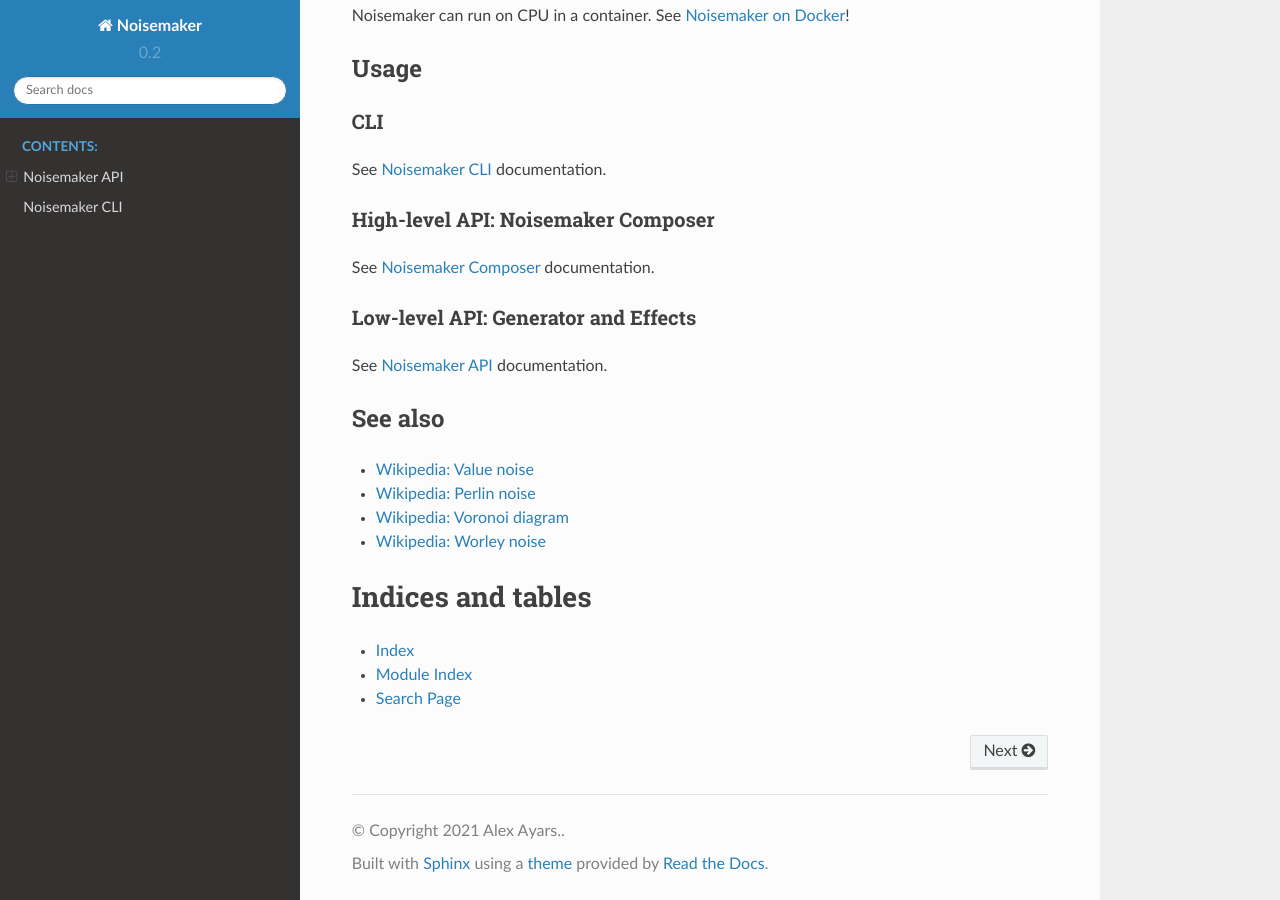
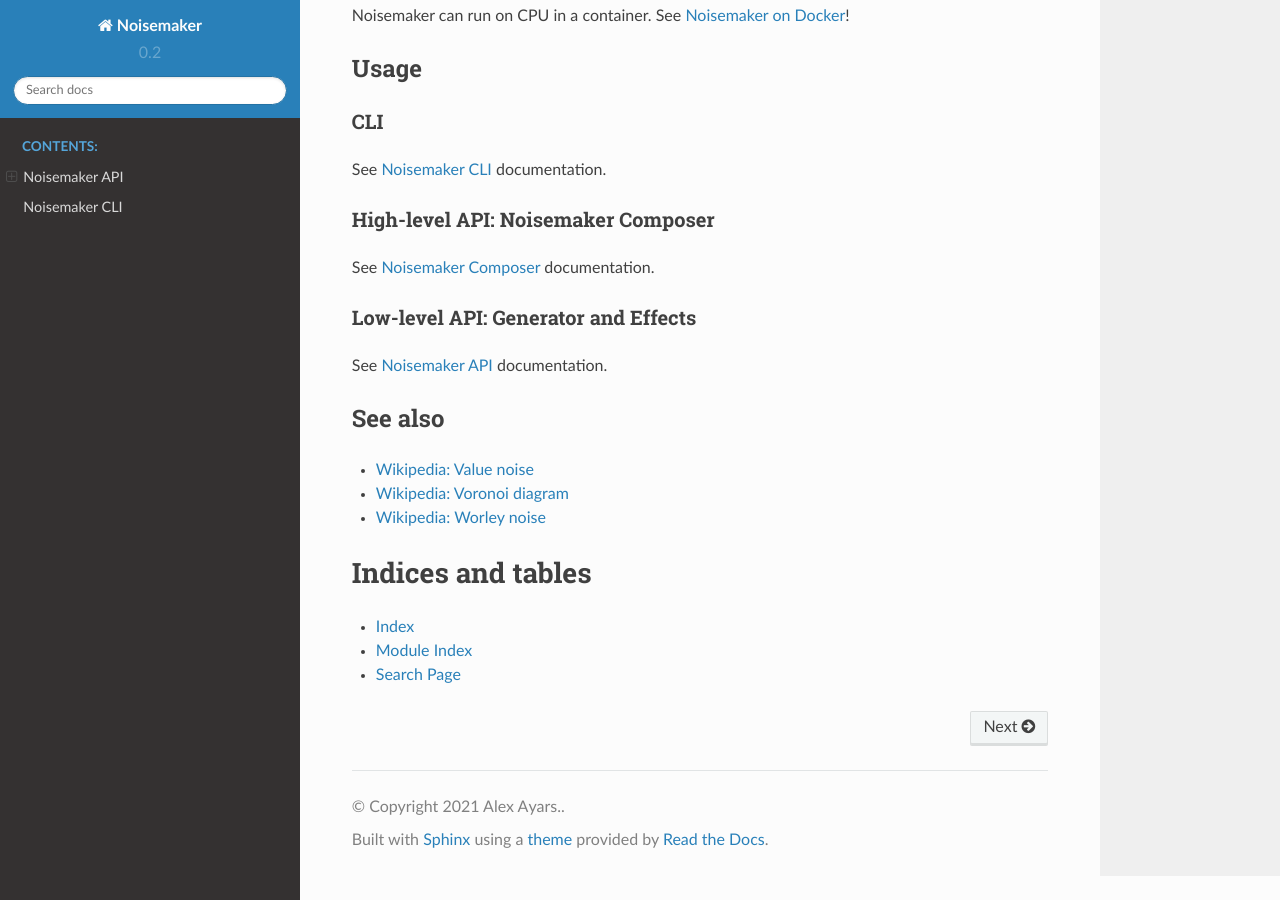
Before and after one commit to aayars/py-noisemaker, a Sphinx documentation site: the page built from docs/index.rst, in a window 1280 px wide and 900 px high, scrolled down 1374 px. Built offline with Sphinx 7.4.7 and the Read the Docs theme 2.0.0, drawn with Linux system fonts in a browser that asks for light colours.

Commit message:
remove irrelevant link

```diff
--- a/docs/index.rst
+++ b/docs/index.rst
@@ -101,7 +101,6 @@
 --------
 
 -  `Wikipedia: Value noise`_
--  `Wikipedia: Perlin noise`_
 -  `Wikipedia: Voronoi diagram`_
 -  `Wikipedia: Worley noise`_
 
@@ -119,6 +118,5 @@
 .. _`TensorFlow`: https://www.tensorflow.org/
 .. _`install TensorFlow`: https://www.tensorflow.org/install/
 .. _`Wikipedia: Value noise`: https://en.wikipedia.org/wiki/Value_noise
-.. _`Wikipedia: Perlin noise`: https://en.wikipedia.org/wiki/Perlin_noise
 .. _`Wikipedia: Voronoi diagram`: https://en.wikipedia.org/wiki/Voronoi_diagram
 .. _`Wikipedia: Worley noise`: https://en.wikipedia.org/wiki/Worley_noise
```
